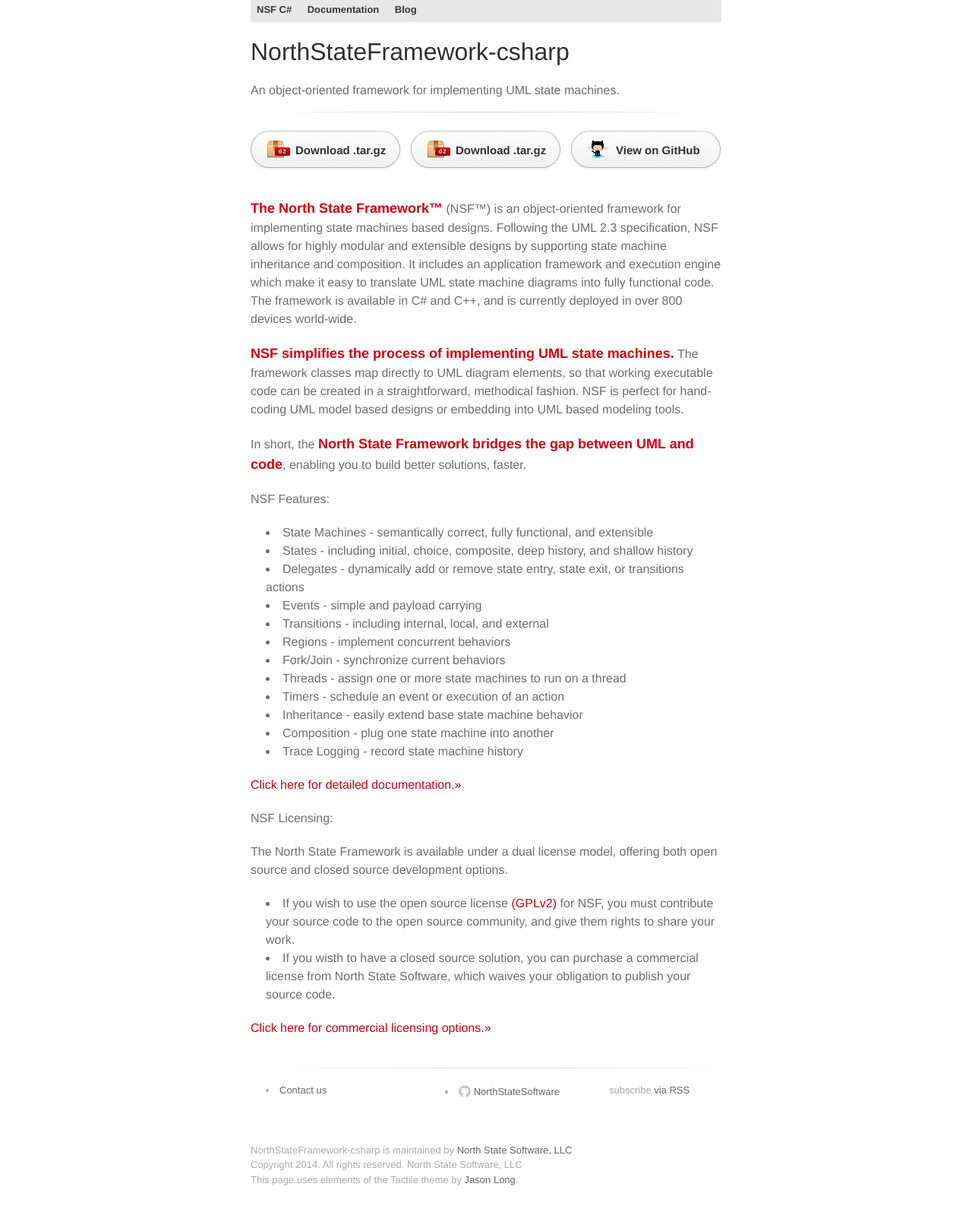
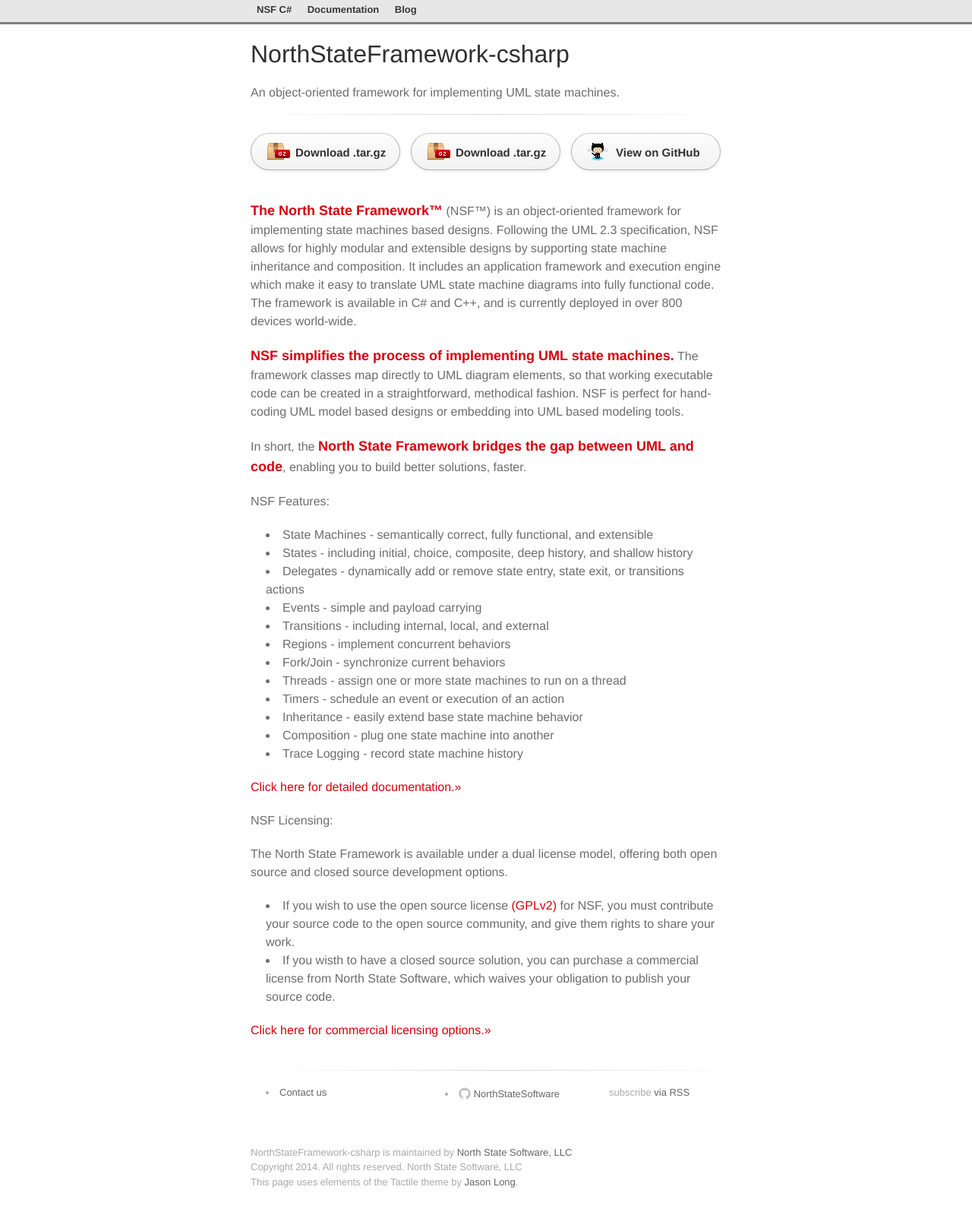
Before and after one commit to jrivenbark/Test8, a Jekyll site: the page built from index.md, in a window 1280 px wide. Shown: the whole page at 76% size. Built offline with Jekyll 4.4.1, drawn with Linux system fonts in a browser that asks for light colours; some web fonts are replaced.

Commit message:
border on header

```diff
--- a/_layouts/default.html
+++ b/_layouts/default.html
@@ -3,8 +3,8 @@
   {% include head.html %}
     <body>
 	    <div class="container">
+			    {% include header.html %}
 		    <div class="inner">
-			    {% include header.html %}
 			{% if page.title %}
 				<h1>{{page.title}}</h1>
 				<hr/>
--- a/stylesheets/stylesheet.css
+++ b/stylesheets/stylesheet.css
@@ -421,6 +421,9 @@ footer a:hover {
 
  .site-header {
 	  background-color: #e7e7e7;
+    border-width: 3px;
+    border-bottom: solid;
+	  border-color: gray;
 }
 
 .site-title {
```
